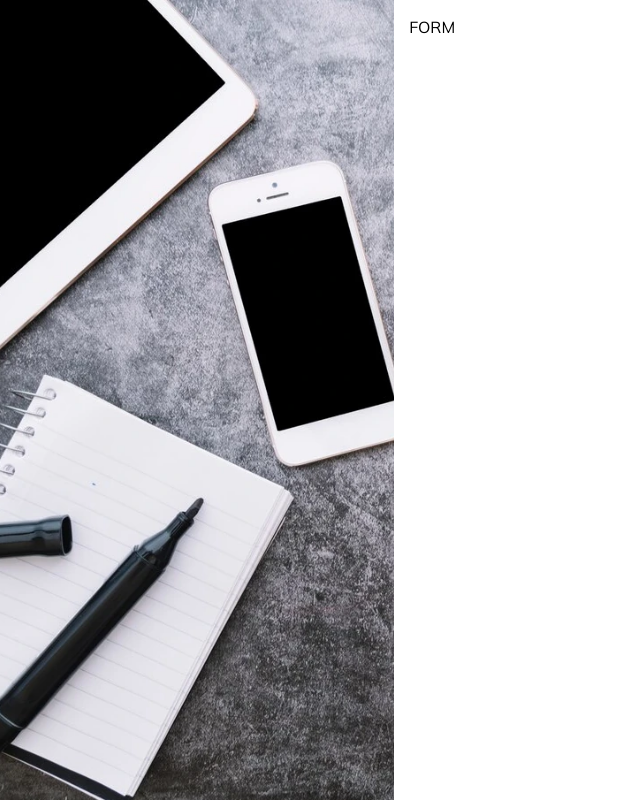
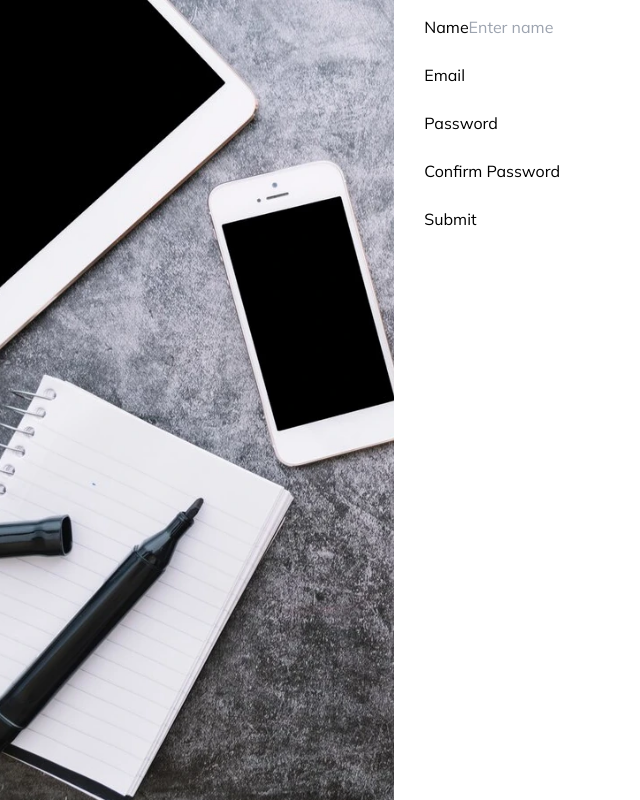
Before and after one commit to Dawid-Femin/e-commerce, a React (Vite) app in the folder client/: page /register in a window 1280 px wide. Shown: the whole page, without its empty margins (0-640 px from the left). Built offline with nearby package versions, Linux system fonts and the light colour scheme.

Commit message:
Added Register Form to Register view

```diff
--- a/client/src/pages/Register/Register.tsx
+++ b/client/src/pages/Register/Register.tsx
@@ -1,7 +1,8 @@
 import { Box } from "@mui/material";
+import { ImageFull } from "../../components/ImageFull/ImageFull.tsx";
+import { RegisterForm } from "../../components/FormikForms/RegisterForm/RegisterForm.tsx";
+import registerImage from "../../assets/loginImage.webp";
 import classes from "../Login/login.module.scss";
-import { ImageFull } from "../../components/ImageFull/ImageFull.tsx";
-import registerImage from "../../assets/loginImage.webp";
 
 export const Register = () => {
   return (
@@ -11,7 +12,7 @@ export const Register = () => {
           <ImageFull image={registerImage} alt={"Login image"} />
         </Box>
         <Box component="div" className={`container ${classes.main}`}>
-          FORM
+          <RegisterForm />
         </Box>
       </Box>
     </>
```
